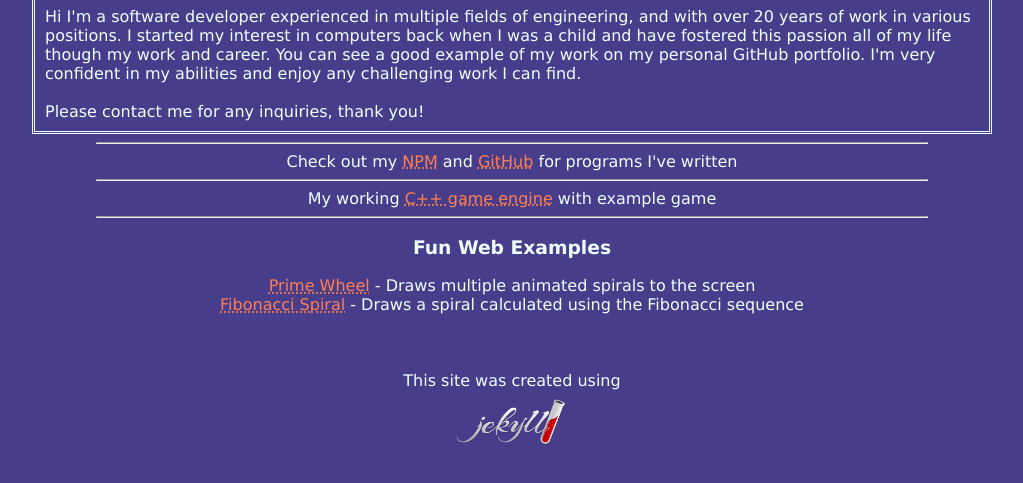
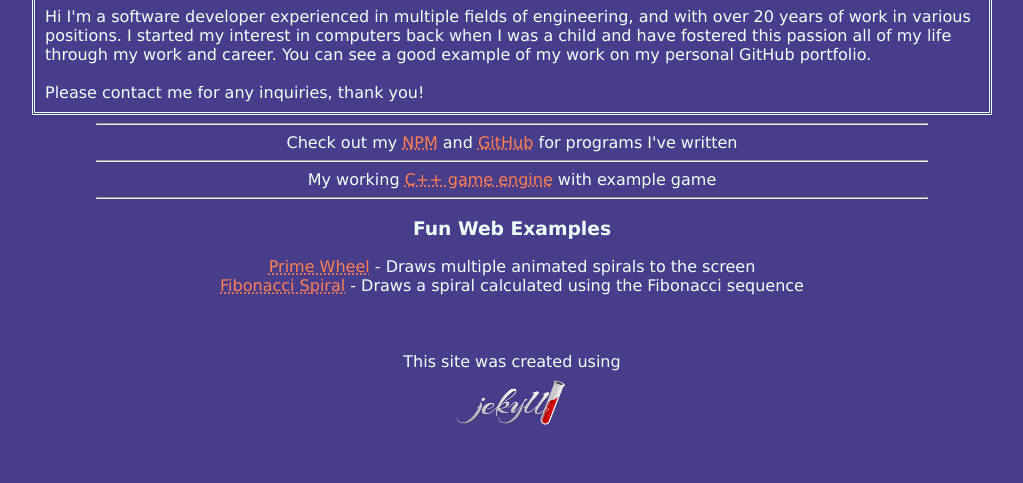
Before and after one commit to AtomicSponge/AtomicSponge.github.io, a Jekyll site: the page built from index.md, in a window 1280 px wide, cut to the strip 371-854 px from the top of the page. Shown: the whole strip, without its empty margins (128-1151 px from the left). Built offline with Jekyll 4.4.1, drawn with Linux system fonts in a browser that asks for light colours.

Commit message:
Update index.md

```diff
--- a/index.md
+++ b/index.md
@@ -10,7 +10,7 @@ layout: main
 <table style="width:75%;margin-left:auto;margin-right:auto;border:3px double;">
 <tr>
 <td style="text-align:left;padding:8px;">
-    Hi I'm a software developer experienced in multiple fields of engineering, and with over 20 years of work in various positions.  I started my interest in computers back when I was a child and have fostered this passion all of my life though my work and career.  You can see a good example of my work on my personal GitHub portfolio.  I'm very confident in my abilities and enjoy any challenging work I can find.
+    Hi I'm a software developer experienced in multiple fields of engineering, and with over 20 years of work in various positions.  I started my interest in computers back when I was a child and have fostered this passion all of my life through my work and career.  You can see a good example of my work on my personal GitHub portfolio.
     <br/><br/>
     Please contact me for any inquiries, thank you!
 </td>
```
